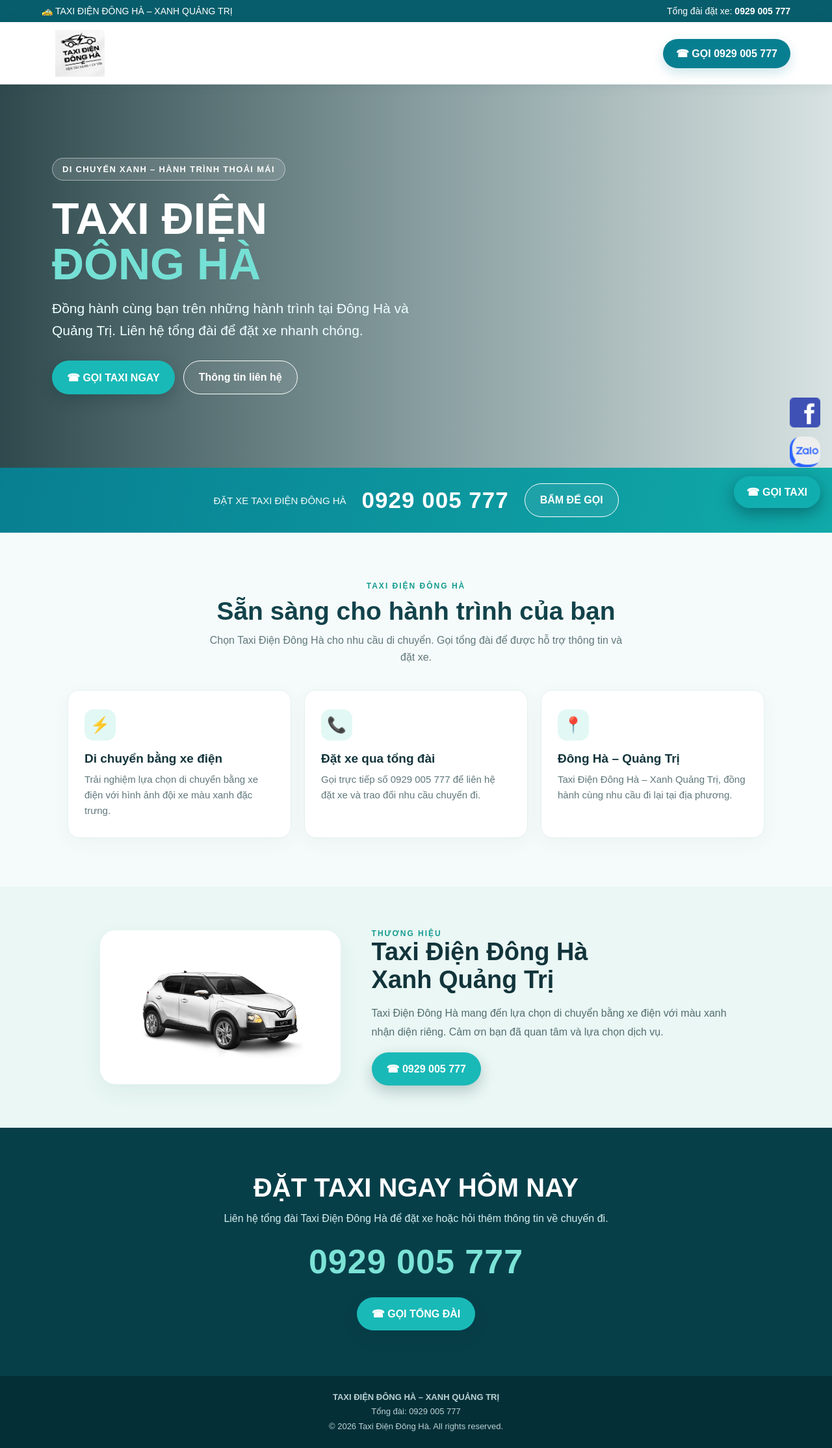
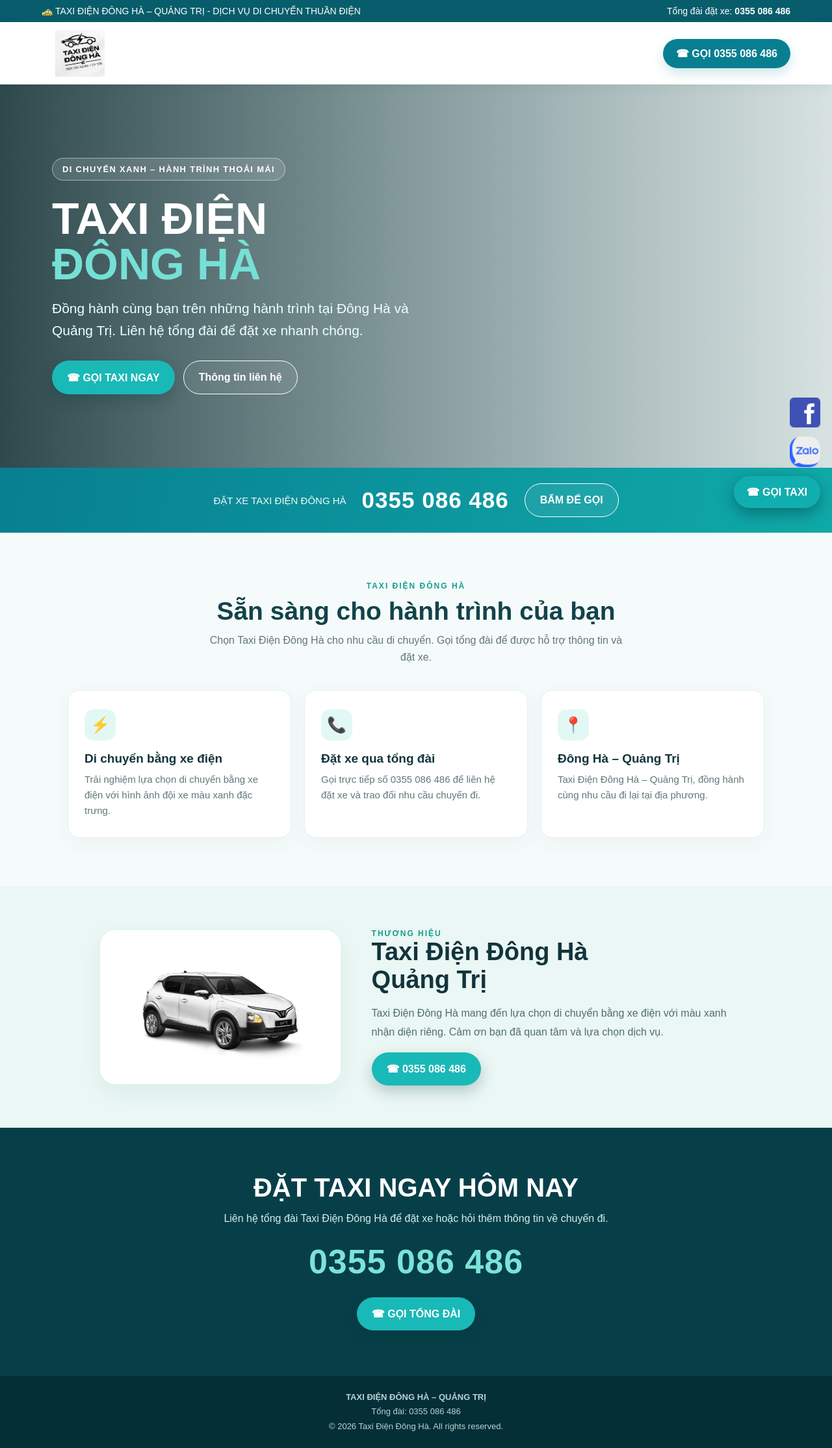
Before and after one commit to chikien111/taxidiendonghaqt, a plain HTML site: page index.html in a window 1280 px wide. Shown: the whole page at 65% size. Drawn offline with Linux system fonts and the light colour scheme.

Commit message:
update page

```diff
--- a/index.html
+++ b/index.html
@@ -4,8 +4,8 @@
   <meta charset="UTF-8">
   <meta name="viewport" content="width=device-width, initial-scale=1.0">
   <meta name="theme-color" content="#087f91">
-  <meta name="description" content="Taxi Điện Đông Hà - Xanh Quảng Trị. Gọi tổng đài 0929 005 777 để đặt xe.">
-  <title>Taxi Điện Đông Hà | Xanh Quảng Trị</title>
+  <meta name="description" content="Taxi Điện Đông Hà - Quảng Trị. Gọi tổng đài 0355 086 486 để đặt xe.">
+  <title>Taxi Điện Đông Hà | Quảng Trị | 0355 086 486</title>
   <style>
     :root{--teal:#087f91;--cyan:#12b8bd;--green:#70bf35;--ink:#12343b;--muted:#60777b}
     *{box-sizing:border-box}
@@ -85,15 +85,15 @@
 </head>
 <body>
   <div class="topbar">
-    <span>🚕 TAXI ĐIỆN ĐÔNG HÀ – XANH QUẢNG TRỊ</span>
-    <span>Tổng đài đặt xe: <strong>0929 005 777</strong></span>
+    <span>🚕 TAXI ĐIỆN ĐÔNG HÀ – QUẢNG TRỊ - DỊCH VỤ DI CHUYỂN THUẦN ĐIỆN</span>
+    <span>Tổng đài đặt xe: <strong>0355 086 486</strong></span>
   </div>
   <header>
     <a class="brand" href="#trang-chu" aria-label="Taxi Điện Đông Hà - Trang chủ">
       <img src="./images/logo.jpg" alt="Logo Taxi Điện Đông Hà">
-      <!-- <span>TAXI ĐIỆN ĐÔNG HÀ<small>XANH QUẢNG TRỊ</small></span> -->
+      <!-- <span>TAXI ĐIỆN ĐÔNG HÀ<small>QUẢNG TRỊ</small></span> -->
     </a>
-    <a class="header-call" href="tel:0929005777">☎ GỌI 0929 005 777</a>
+    <a class="header-call" href="tel:0355086486">☎ GỌI 0355 086 486</a>
   </header>
 
   <main>
@@ -104,7 +104,7 @@
         <h1>Taxi điện<br><em>Đông Hà</em></h1>
         <p>Đồng hành cùng bạn trên những hành trình tại Đông Hà và Quảng Trị. Liên hệ tổng đài để đặt xe nhanh chóng.</p>
         <div class="actions">
-          <a class="btn btn-primary" href="tel:0929005777">☎ GỌI TAXI NGAY</a>
+          <a class="btn btn-primary" href="tel:0355086486">☎ GỌI TAXI NGAY</a>
           <a class="btn btn-outline" href="#lien-he">Thông tin liên hệ</a>
         </div>
       </div>
@@ -112,8 +112,8 @@
 
     <div class="call-strip">
       <span>ĐẶT XE TAXI ĐIỆN ĐÔNG HÀ</span>
-      <strong>0929 005 777</strong>
-      <a class="btn btn-outline" href="tel:0929005777">BẤM ĐỂ GỌI</a>
+      <strong>0355 086 486</strong>
+      <a class="btn btn-outline" href="tel:0355086486">BẤM ĐỂ GỌI</a>
     </div>
 
     <section class="content" id="dich-vu">
@@ -131,24 +131,24 @@
         <article class="feature">
           <div class="icon">📞</div>
           <h3>Đặt xe qua tổng đài</h3>
-          <p>Gọi trực tiếp số 0929 005 777 để liên hệ đặt xe và trao đổi nhu cầu chuyến đi.</p>
+          <p>Gọi trực tiếp số 0355 086 486 để liên hệ đặt xe và trao đổi nhu cầu chuyến đi.</p>
         </article>
         <article class="feature">
           <div class="icon">📍</div>
           <h3>Đông Hà – Quảng Trị</h3>
-          <p>Taxi Điện Đông Hà – Xanh Quảng Trị, đồng hành cùng nhu cầu đi lại tại địa phương.</p>
+          <p>Taxi Điện Đông Hà – Quảng Trị, đồng hành cùng nhu cầu đi lại tại địa phương.</p>
         </article>
       </div>
     </section>
 
     <section class="about">
       <div class="about-wrap">
-        <div class="logo-panel"><img src="./images/img.jpg" alt="Taxi Điện Đông Hà - Xanh Quảng Trị"></div>
+        <div class="logo-panel"><img src="./images/img.jpg" alt="Taxi Điện Đông Hà - Quảng Trị"></div>
         <div>
           <div class="tag" style="color:#159c91;font-weight:800;letter-spacing:2px;font-size:12px">THƯƠNG HIỆU</div>
-          <h2>Taxi Điện Đông Hà<br>Xanh Quảng Trị</h2>
+          <h2>Taxi Điện Đông Hà<br>Quảng Trị</h2>
           <p>Taxi Điện Đông Hà mang đến lựa chọn di chuyển bằng xe điện với màu xanh nhận diện riêng. Cảm ơn bạn đã quan tâm và lựa chọn dịch vụ.</p>
-          <a class="btn btn-primary" href="tel:0929005777">☎ 0929 005 777</a>
+          <a class="btn btn-primary" href="tel:0355086486">☎ 0355 086 486</a>
         </div>
       </div>
     </section>
@@ -156,20 +156,20 @@
     <section class="contact" id="lien-he">
       <h2>ĐẶT TAXI NGAY HÔM NAY</h2>
       <p>Liên hệ tổng đài Taxi Điện Đông Hà để đặt xe hoặc hỏi thêm thông tin về chuyến đi.</p>
-      <div class="number">0929 005 777</div>
-      <a class="btn btn-primary" href="tel:0929005777">☎ GỌI TỔNG ĐÀI</a>
+      <div class="number">0355 086 486</div>
+      <a class="btn btn-primary" href="tel:0355086486">☎ GỌI TỔNG ĐÀI</a>
     </section>
   </main>
 
   <footer>
-    <strong>TAXI ĐIỆN ĐÔNG HÀ – XANH QUẢNG TRỊ</strong><br>
-    Tổng đài: 0929 005 777<br>
+    <strong>TAXI ĐIỆN ĐÔNG HÀ – QUẢNG TRỊ</strong><br>
+    Tổng đài: 0355 086 486<br>
     © 2026 Taxi Điện Đông Hà. All rights reserved.
   </footer>
   <div class="btn-call">
-    <a href="https://www.facebook.com/share/1cmNR1ckR4/?mibextid=wwXIfr" target="_blank" class="my-zalo"><img src="./images/fb.png" alt=""></a>
-    <a href="https://zalo.me/0929005777" class="my-zalo" target="_blank"><img src="./images/zalo.png" alt=""></a>
-    <a class="floating-call" href="tel:0929005777" aria-label="Gọi Taxi Điện Đông Hà">☎ GỌI TAXI</a>
+    <a href="https://www.facebook.com/share/19zjSNg8sK/?mibextid=wwXIfr" target="_blank" class="my-zalo"><img src="./images/fb.png" alt=""></a>
+    <a href="https://zalo.me/0355086486" class="my-zalo" target="_blank"><img src="./images/zalo.png" alt=""></a>
+    <a class="floating-call" href="tel:0355086486" aria-label="Gọi Taxi Điện Đông Hà">☎ GỌI TAXI</a>
   </div>
 </body>
 </html>
```
